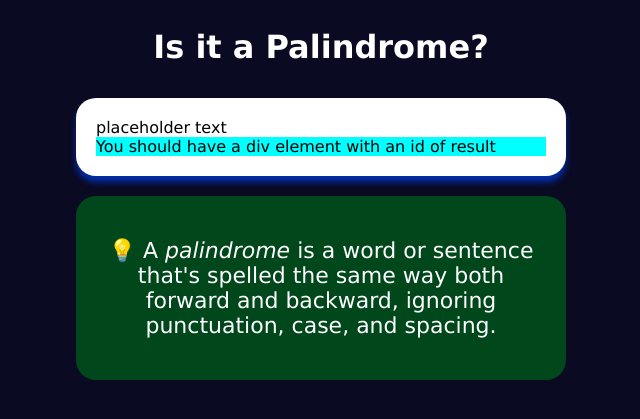
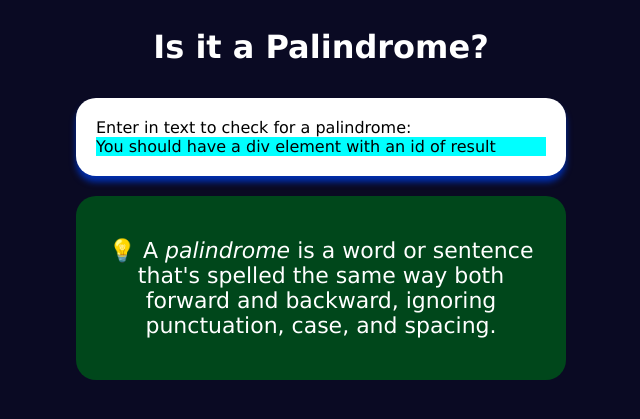
Before and after one commit to YuriyBiakov/Palindrome-Checker, a plain HTML site: page index.html in a window 1280 px wide. Shown: the part 41-460 px from the top of the page, without its empty margins (319-959 px from the left). Drawn offline with Linux system fonts and the light colour scheme.

Commit message:
feat: add label element

```diff
--- a/index.html
+++ b/index.html
@@ -11,7 +11,7 @@
         <img class="freecodecamp-logo" src="https://cdn.freecodecamp.org/platform/universal/fcc_primary.svg" alt="freeCodeCamp Logo">
         <h1>Is it a Palindrome?</h1>
         <div class="container palindrome-input-container">
-            placeholder text
+            <label for="text-input">Enter in text to check for a palindrome:</label>
             <div id="result">You should have a div element with an id of result</div>
         </div>
         <div class="container palindrome-defininion-container">
```
